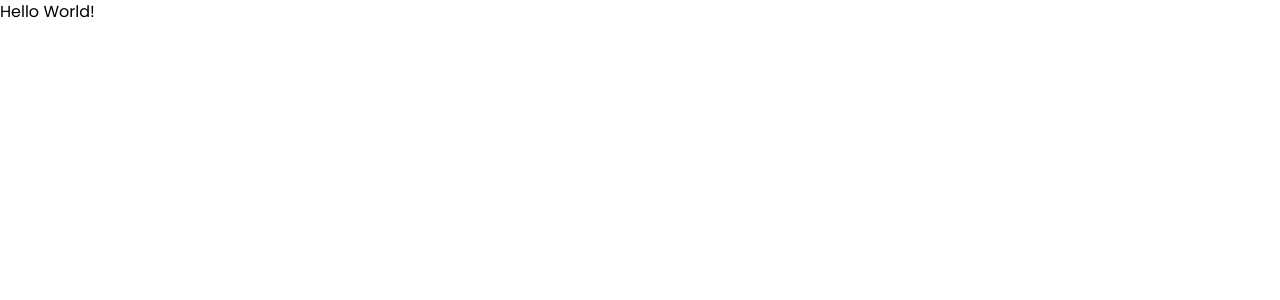
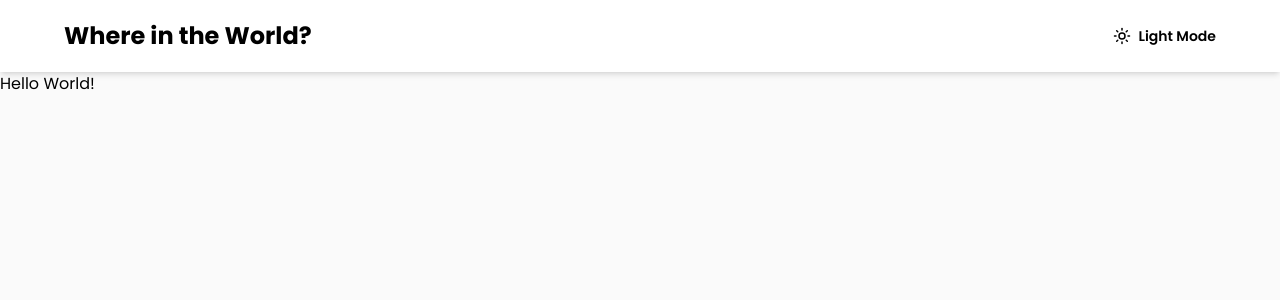
Before and after one commit to joaoliveirapb/countries, a Next.js app: page / in a window 1280 px wide. Shown: the top 300 px of the page. Built offline with nearby package versions, Linux system fonts and the light colour scheme.

Commit message:
feat: created header and functionality to change

```diff
--- a/src/app/layout.tsx
+++ b/src/app/layout.tsx
@@ -1,3 +1,5 @@
+import { Header } from '@/components/Header'
+import { Providers } from '@/components/Providers'
 import { Poppins } from 'next/font/google'
 import { ReactNode } from 'react'
 import './globals.css'
@@ -16,7 +18,12 @@ export const metadata = {
 export default function RootLayout({ children }: { children: ReactNode }) {
   return (
     <html lang="en">
-      <body className={poppins.className}>{children}</body>
+      <body className={poppins.className}>
+        <Providers>
+          <Header />
+          {children}
+        </Providers>
+      </body>
     </html>
   )
 }
--- a/src/app/page.tsx
+++ b/src/app/page.tsx
@@ -1,3 +1,7 @@
 export default function Home() {
-  return <h1>Hello World!</h1>
+  return (
+    <main className="min-h-screen bg-neutral-50 dark:bg-blue-950">
+      <h1>Hello World!</h1>
+    </main>
+  )
 }
--- /dev/null
+++ b/src/components/Header.tsx
@@ -0,0 +1,13 @@
+import Link from 'next/link'
+import { ThemeButton } from './ThemeButton'
+
+export function Header() {
+  return (
+    <header className="relative z-10 flex justify-between px-16 py-5 shadow-md dark:bg-blue-900">
+      <Link href="/" className="text-2xl font-bold">
+        Where in the World?
+      </Link>
+      <ThemeButton />
+    </header>
+  )
+}
--- /dev/null
+++ b/src/components/Providers.tsx
@@ -0,0 +1,18 @@
+'use client'
+
+import { ThemeProvider } from 'next-themes'
+import { ReactNode, useEffect, useState } from 'react'
+
+export function Providers({ children }: { children: ReactNode }) {
+  const [mounted, setMounted] = useState(false)
+
+  useEffect(() => {
+    setMounted(true)
+  }, [])
+
+  if (!mounted) {
+    return <>{children}</>
+  }
+
+  return <ThemeProvider attribute="class">{children}</ThemeProvider>
+}
--- /dev/null
+++ b/src/components/ThemeButton.tsx
@@ -0,0 +1,42 @@
+'use client'
+
+import { Moon, Sun } from 'lucide-react'
+import { useTheme } from 'next-themes'
+import { useEffect, useState } from 'react'
+
+export function ThemeButton() {
+  const [mounted, setMounted] = useState(false)
+  const { theme, setTheme } = useTheme()
+
+  useEffect(() => {
+    setMounted(true)
+  }, [])
+
+  function changeTheme() {
+    setTheme(theme === 'light' ? 'dark' : 'light')
+  }
+
+  if (!mounted) {
+    return null
+  }
+
+  return (
+    <button
+      onClick={changeTheme}
+      className="flex items-center gap-2 text-sm font-semibold"
+    >
+      {theme === 'light' ? (
+        <>
+          <Moon size={18} />
+          Dark
+        </>
+      ) : (
+        <>
+          <Sun size={18} />
+          Light
+        </>
+      )}{' '}
+      Mode
+    </button>
+  )
+}
```
